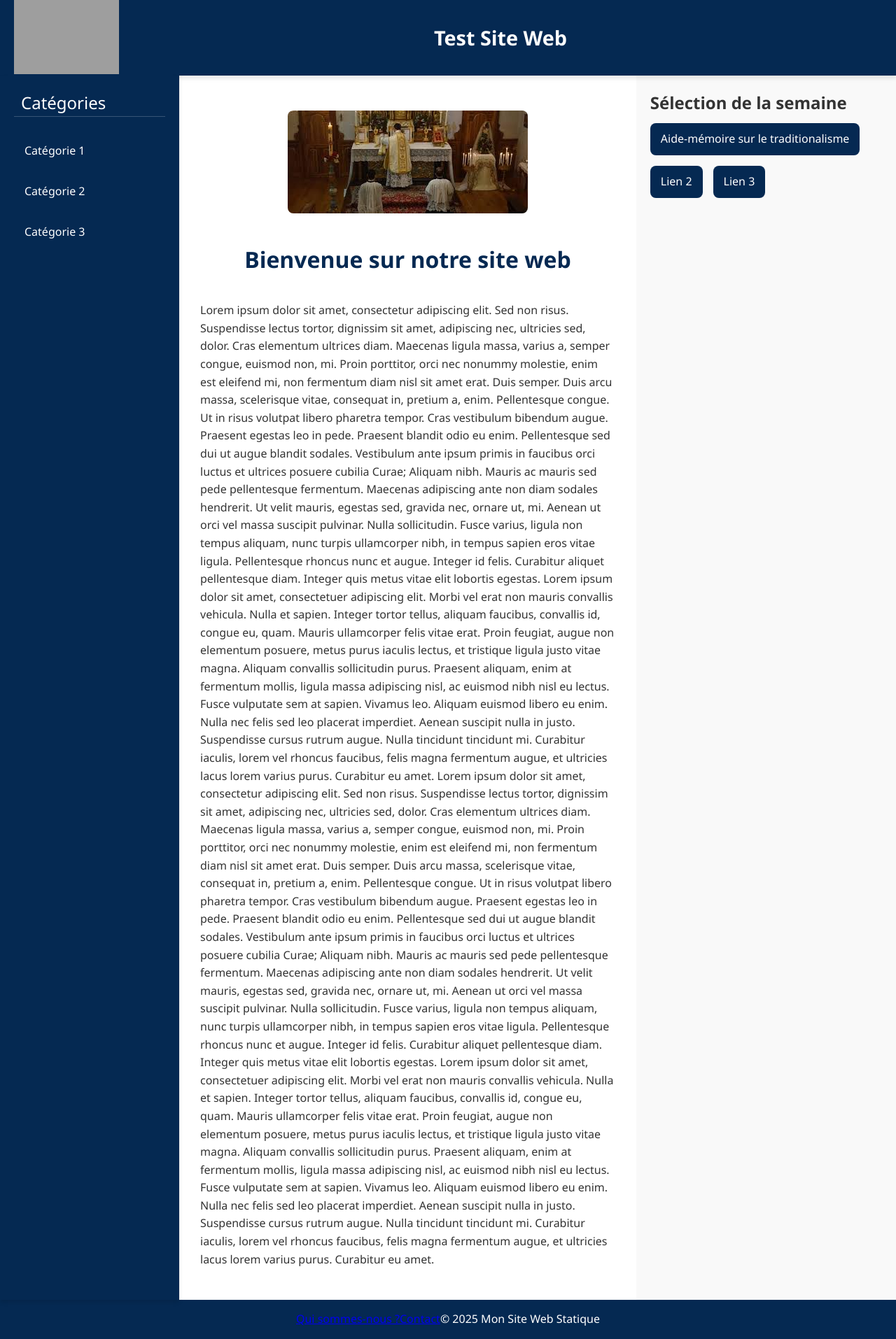
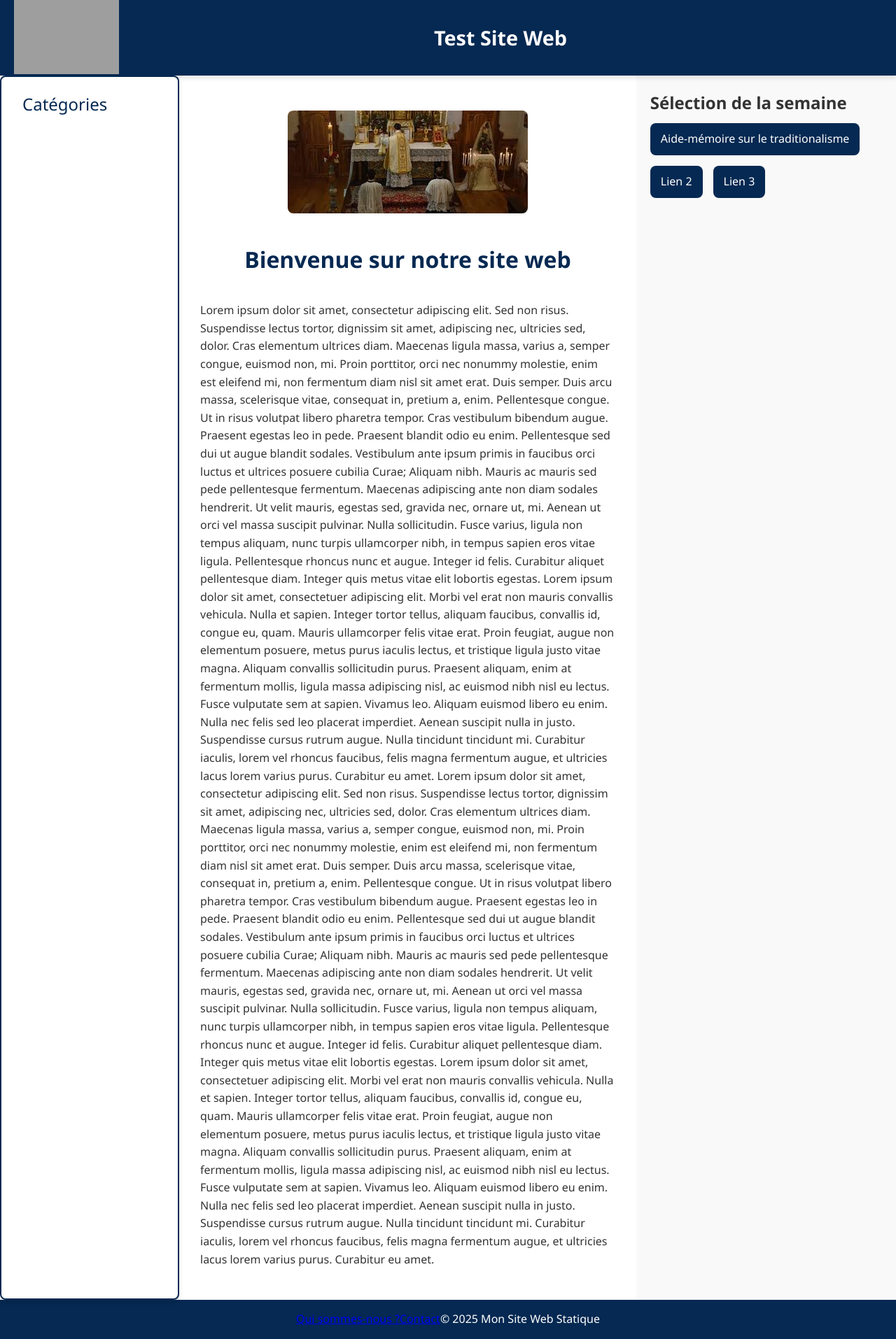
Before and after one commit to GodefroyL/test_site_static, a Jekyll site: the page built from index.html, in a window 1280 px wide. Shown: the whole page at 70% size. Built offline with Jekyll 4.4.1, drawn with Linux system fonts in a browser that asks for light colours.

Commit message:
tests css

```diff
--- a/static/css/styles.css
+++ b/static/css/styles.css
@@ -87,7 +87,7 @@
 /* Contenu principal */
 main {
     display: flex;
-    justify-content: space-between;
+    justify-content: space-around;
     flex: 1;
     background-color: var(--secondary-color);
 }
@@ -95,12 +95,16 @@
 /* Menu de navigation */
 .menu {
     width: 20%;
+    height: auto;
+    min-height: 0;
     display: flex;
     flex-direction: column;
     align-items: flex-start;
     padding: 20px;
-    background-color: var(--primary-color);
-    color: var(--text-light);
+    background-color: var(--text-light);
+    color: var(--primary-color);
+    border: 2px solid var(--primary-color);
+    border-radius: var(--border-radius);
     box-shadow: var(--box-shadow);
     transition: var(--transition);
     z-index: 1000;
```
